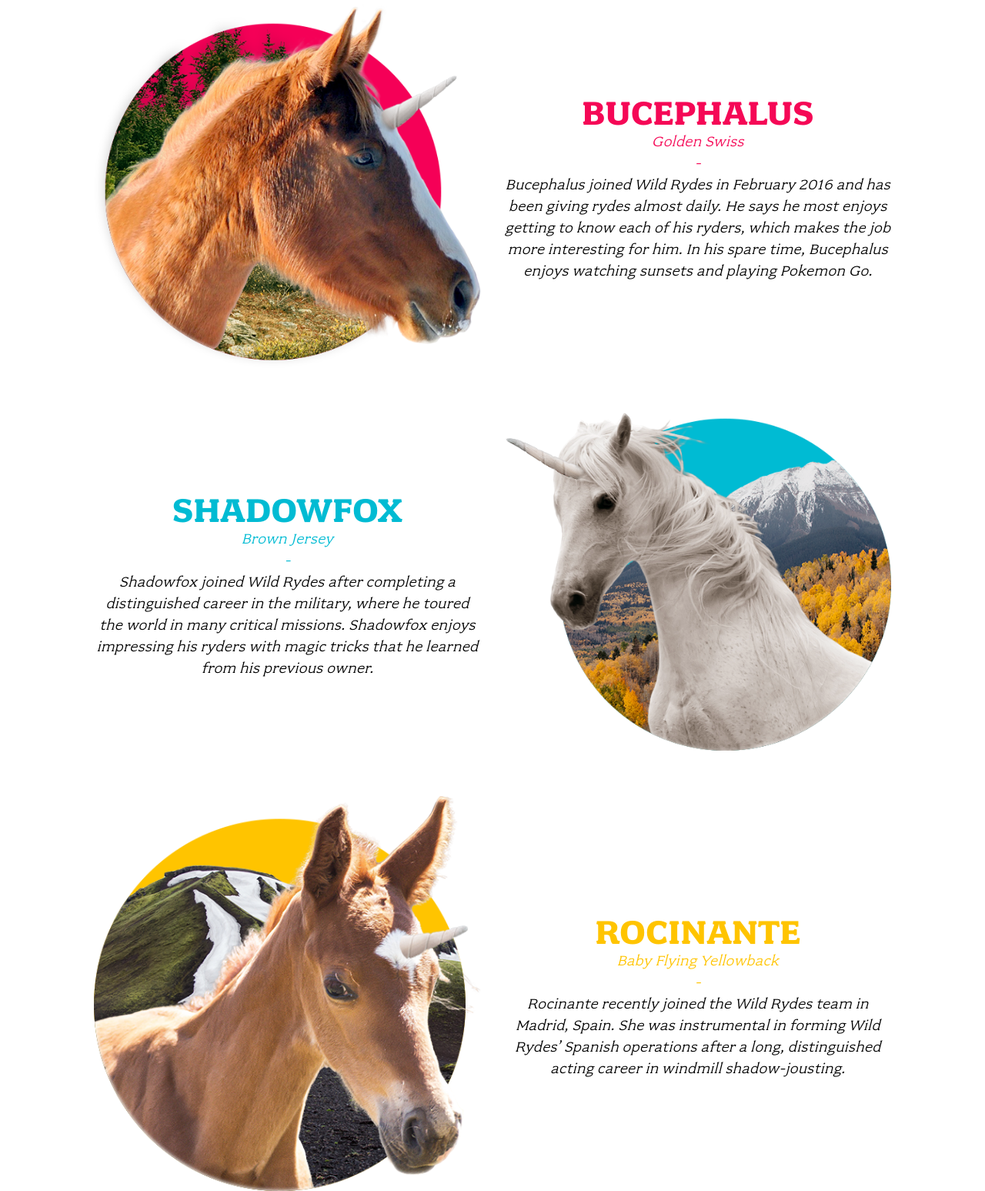
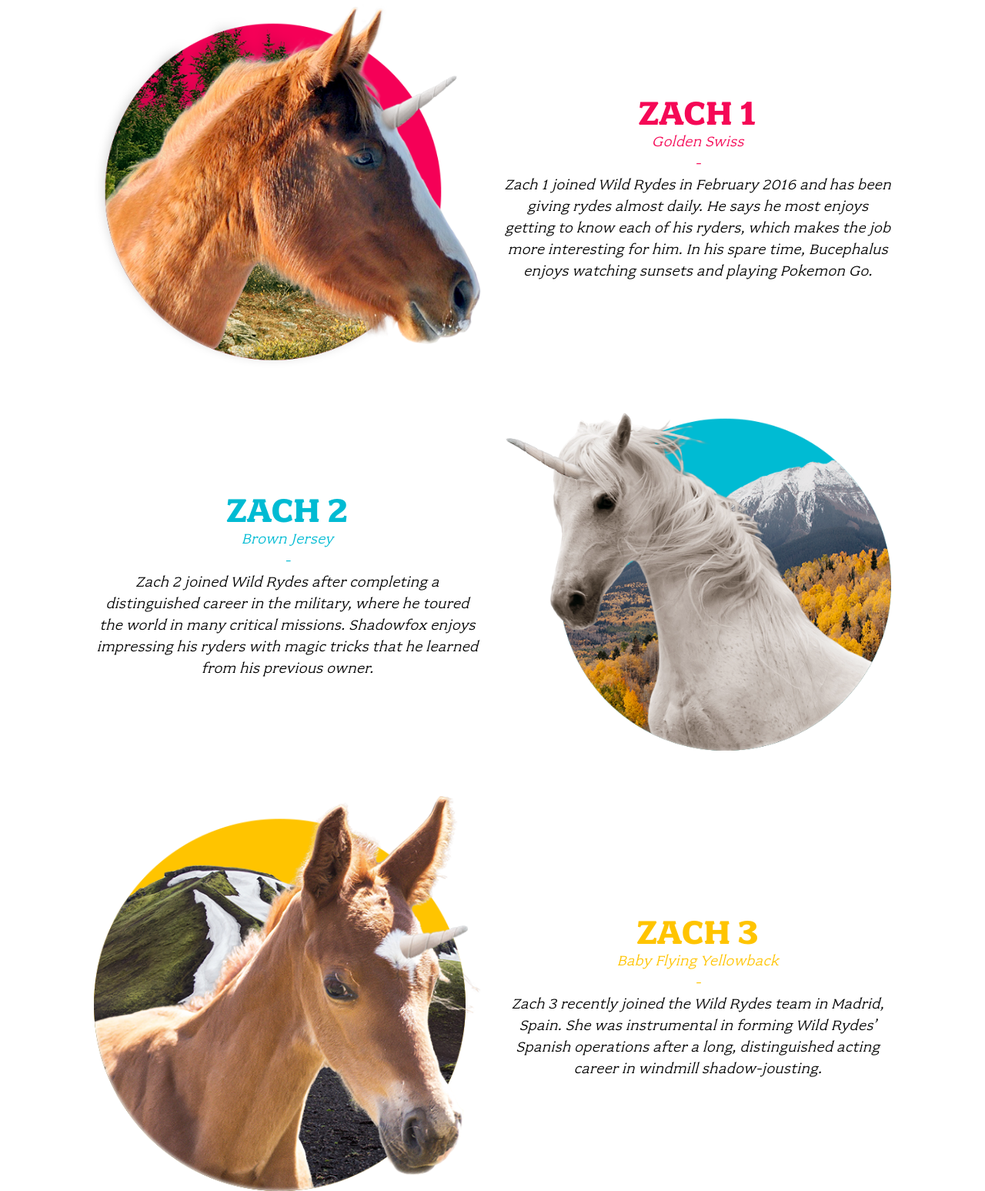
Before and after one commit to CarbideCowboy/wildrydes-site, a plain HTML site: page unicorns.html in a window 1280 px wide. Shown: the part 869-2416 px from the top of the page at 77% size. Drawn offline with Linux system fonts and the light colour scheme.

Commit message:
Name changed?

```diff
--- a/unicorns.html
+++ b/unicorns.html
@@ -55,10 +55,10 @@
         </div>
 
         <div class="columns medium-7 large-6 xlarge-5 xxlarge-4">
-          <h2 class="title">Bucephalus</h2>
+          <h2 class="title">Zach 1</h2>
           <div class="subtitle">Golden Swiss</div>
           <p class="content">
-            Bucephalus joined Wild Rydes in February 2016 and has been giving rydes almost daily. He says he most enjoys getting to know each of his ryders, which makes the job more interesting for him. In his spare time, Bucephalus enjoys watching sunsets and playing Pokemon Go.
+            Zach 1 joined Wild Rydes in February 2016 and has been giving rydes almost daily. He says he most enjoys getting to know each of his ryders, which makes the job more interesting for him. In his spare time, Bucephalus enjoys watching sunsets and playing Pokemon Go.
           </p>
         </div>
       </div>
@@ -71,10 +71,10 @@
         </div>
 
         <div class="columns medium-7 medium-pull-5 large-6 large-pull-6 xlarge-5 xlarge-pull-5 xxlarge-4 xxlarge-offset-1">
-          <h2 class="title">Shadowfox</h2>
+          <h2 class="title">Zach 2</h2>
           <div class="subtitle">Brown Jersey</div>
           <p class="content">
-            Shadowfox joined Wild Rydes after completing a distinguished career in the military, where he toured the world in many critical missions. Shadowfox enjoys impressing his ryders with magic tricks that he learned from his previous owner.
+            Zach 2 joined Wild Rydes after completing a distinguished career in the military, where he toured the world in many critical missions. Shadowfox enjoys impressing his ryders with magic tricks that he learned from his previous owner.
           </p>
         </div>
       </div>
@@ -87,10 +87,10 @@
         </div>
 
         <div class="columns medium-7 large-6 xlarge-5 xxlarge-4">
-          <h2 class="title">Rocinante</h2>
+          <h2 class="title">Zach 3</h2>
           <div class="subtitle">Baby Flying Yellowback</div>
           <p class="content">
-            Rocinante recently joined the Wild Rydes team in Madrid, Spain. She was instrumental in forming Wild Rydes’ Spanish operations after a long, distinguished acting career in windmill shadow-jousting.
+            Zach 3 recently joined the Wild Rydes team in Madrid, Spain. She was instrumental in forming Wild Rydes’ Spanish operations after a long, distinguished acting career in windmill shadow-jousting.
           </p>
         </div>
       </div>
```
